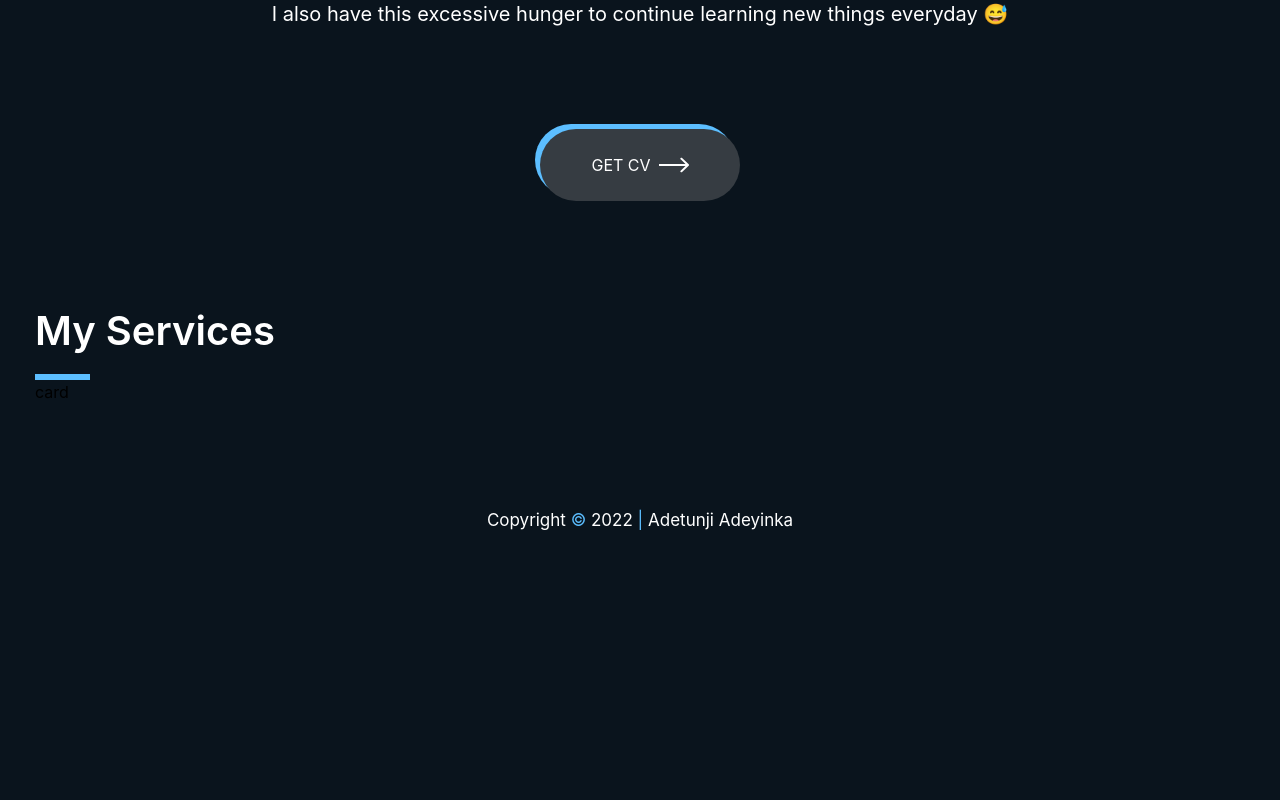
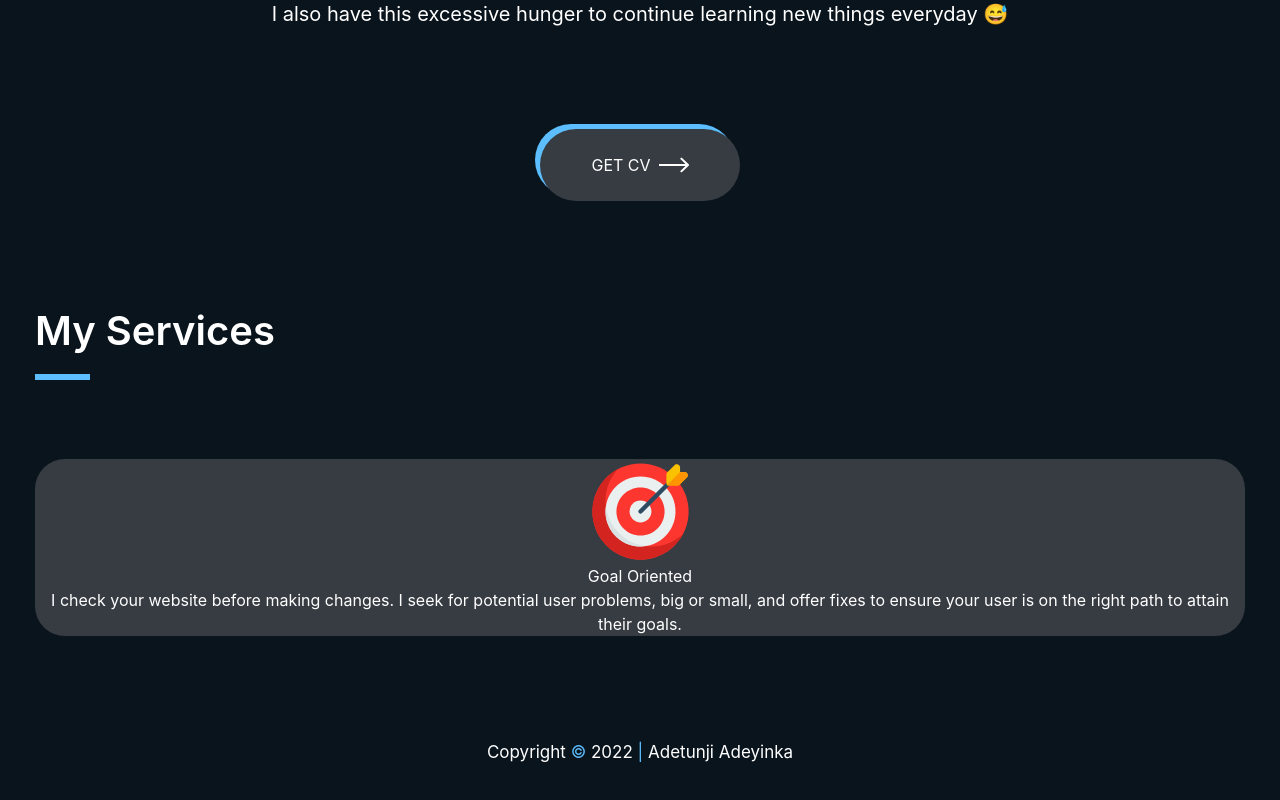
Before and after one commit to Itzadetunji/my-website, a Next.js app: page /about in a window 1280 px wide. Shown: the part 1149-1949 px from the top of the page. Before the commit the page ends 1723 px from the top, so only its background shows below. Built offline with nearby package versions, Linux system fonts and the light colour scheme.

Commit message:
Chore: Changes to card.tsx and about.tsx

```diff
--- a/pages/about.tsx
+++ b/pages/about.tsx
@@ -1,9 +1,9 @@
 import { NextPage } from 'next'
 import React from 'react'
 import Button from './components/Button'
-import Card from './components/card'
 import Footer from './components/Footer'
 import Navbar from './components/Navbar'
+import Card from './components/Card'
 import ParticleComponent from './components/ParticleComponent'
 
 const about: NextPage = () => {
@@ -35,7 +35,7 @@ const about: NextPage = () => {
             <p className='text-white font-[600] text-[40px]'>My Services</p>
             <hr className='light-blue border-[3px] w-[55px] mt-[13px]'/>
           </div>
-          <Card icon={''} text={''} title={''}/>
+          <Card icon="" text="" title=""/>
         </div>
       </div>
       {/* <ParticleComponent/> */}
--- a/pages/components/card.tsx
+++ b/pages/components/card.tsx
@@ -7,9 +7,15 @@ interface cardProps {
   title: string
 }
 
-const Card: React.FC<cardProps> = () => {
+const Card: React.FC<cardProps> = ({icon, text, title}) => {
   return (
-    <div>card</div>
+    <div className='grey w-full rounded-[30px]'>
+      <div className='flex flex-col mt-[79px]'>
+        <img src='./icons/bullseye.svg' alt="" className='w-[105px] h-[105px] items-center justify-center mx-auto'/>
+        <p className='text-center text-white'>Goal Oriented</p>
+        <p className='text-center text-white'>I check your website before making changes. I seek for potential user problems, big or small, and offer fixes to ensure your user is on the right path to attain their goals.</p>
+      </div>
+    </div>
   )
 }
 
```
